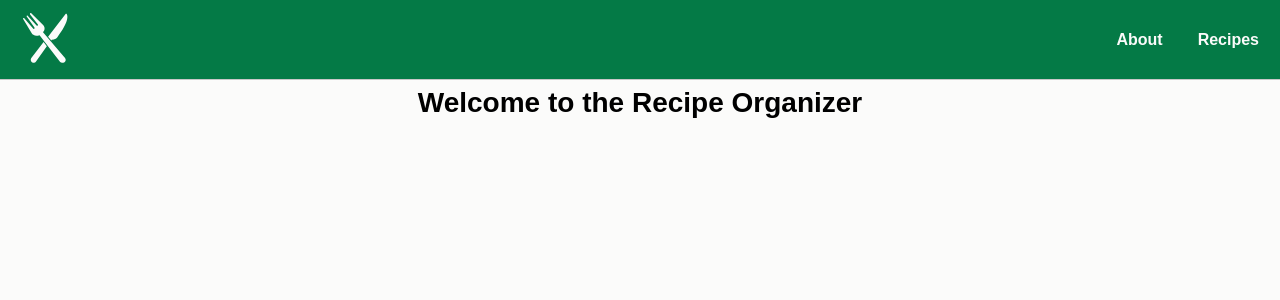
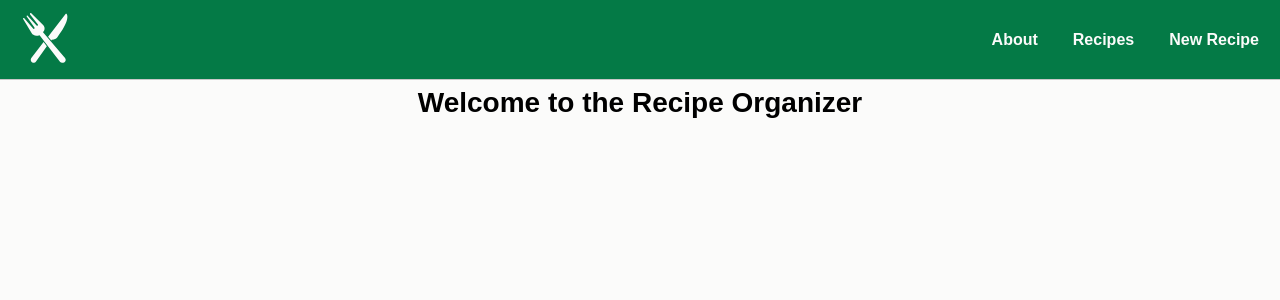
Before and after one commit to brooklinlee/recipe-organizer, a Django app: page / in a window 1280 px wide. Shown: the top 300 px of the page. Run offline with Django 4.2, Linux system fonts and the light colour scheme.

Commit message:
set up base url and view for create recipe

```diff
--- a/main_app/templates/base.html
+++ b/main_app/templates/base.html
@@ -29,8 +29,9 @@
         >
       </a>
       <ul>
-        <li><a href="/about">About</a></li>
-        <li><a href="/recipes">Recipes</a></li>
+        <li><a href="{% url 'about' %}">About</a></li>
+        <li><a href="{% url 'recipe-index' %}">Recipes</a></li>
+        <li><a href="{% url 'recipe-create' %}">New Recipe</a></li>
       </ul>
     </nav>
   </header>
--- a/main_app/urls.py
+++ b/main_app/urls.py
@@ -5,5 +5,6 @@ urlpatterns = [
   path('', views.home, name='home'),
   path('about/', views.about, name='about'),
   path('recipes/', views.recipe_index, name='recipe-index'),
-  path('recipes/<int:recipe_id>/', views.recipe_detail, name='recipe-detail')
+  path('recipes/<int:recipe_id>/', views.recipe_detail, name='recipe-detail'),
+  path('recipes/create/', views.RecipeCreate.as_view(), name='recipe-create')
 ]
--- a/main_app/views.py
+++ b/main_app/views.py
@@ -1,5 +1,6 @@
 from django.shortcuts import render
 from .models import Recipe
+from django.views.generic.edit import CreateView
 
 from django.http import HttpResponse
 
@@ -31,3 +32,7 @@ def recipe_index(request):
 def recipe_detail(request, recipe_id):
   recipe = Recipe.objects.get(id=recipe_id)
   return render(request, 'recipes/detail.html', { 'recipe': recipe })
+
+class RecipeCreate(CreateView):
+  model = Recipe
+  fields = '__all__'
```
Also changed, not shown: main_app/templates/main_app/recipe_form.html (added, +14 -0 lines).
